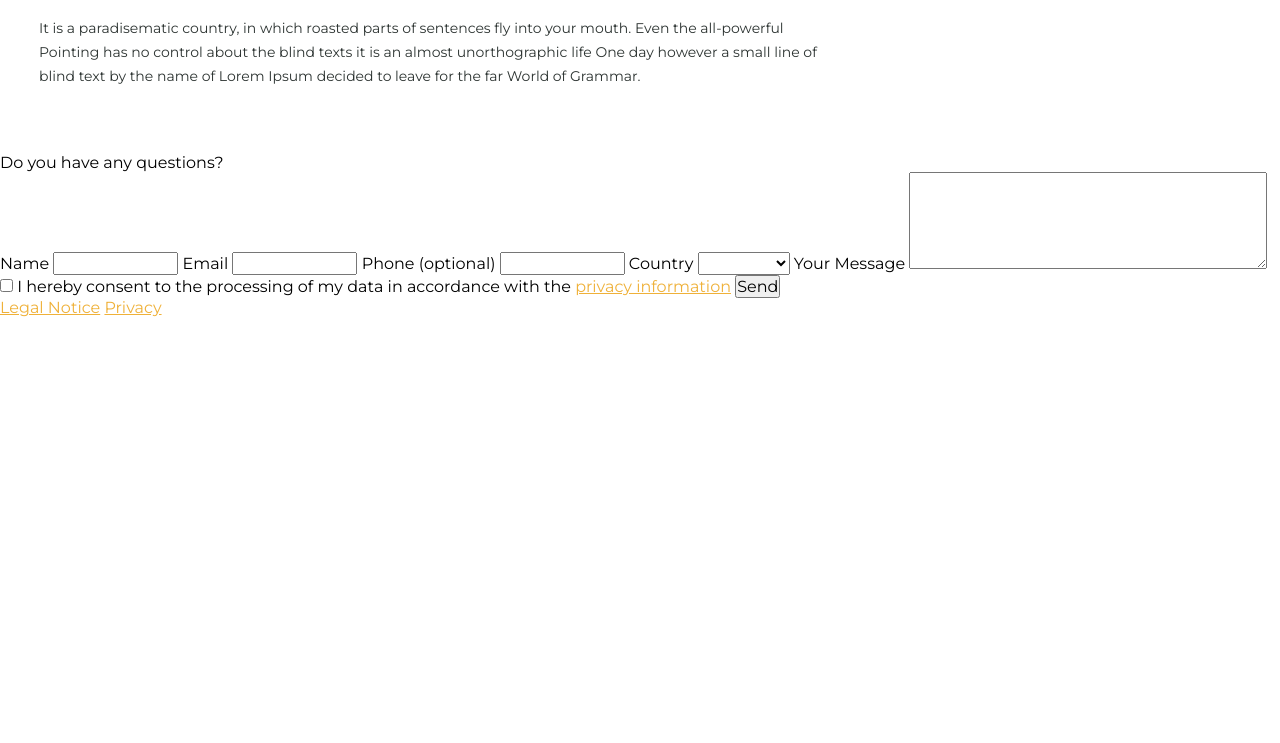
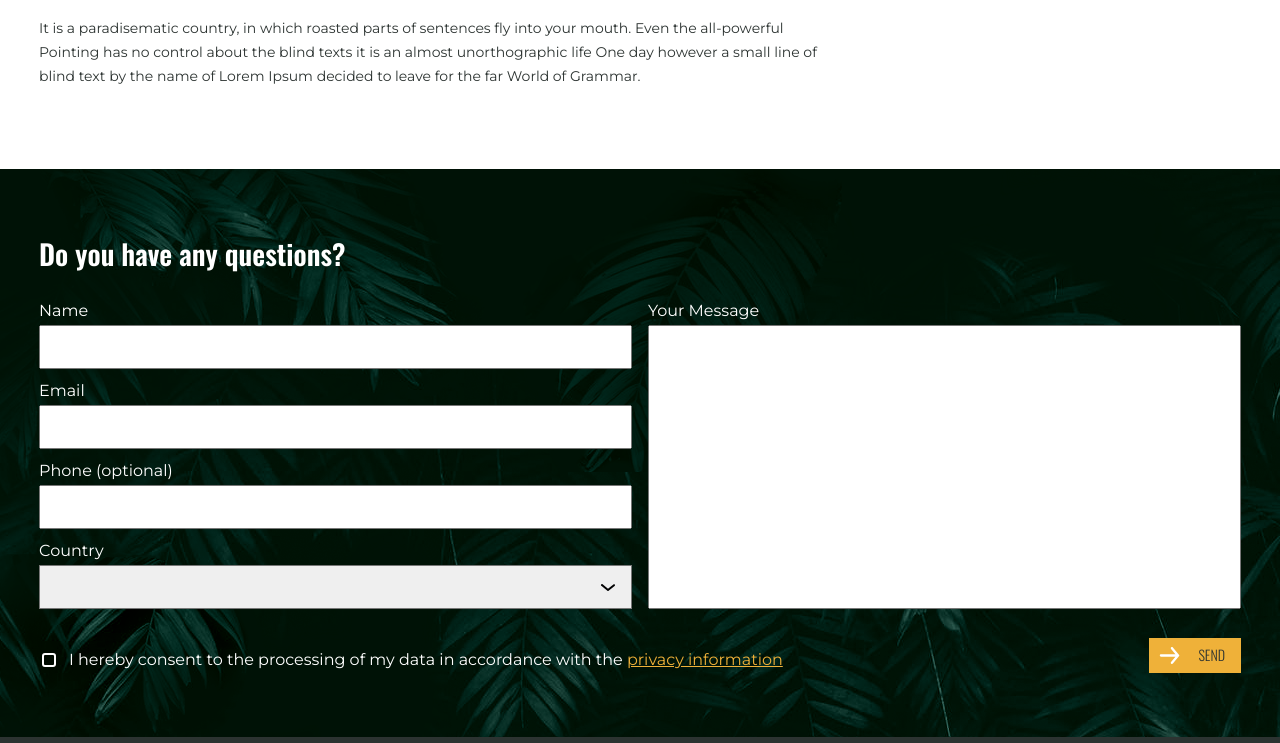
Before and after one commit to useFootGun/ACME, a plain HTML site: page index.html in a window 1280 px wide. Shown: the part 2832-3575 px from the top of the page. Drawn offline with Linux system fonts and the light colour scheme.

Commit message:
footer styles

```diff
--- a/css/index.css
+++ b/css/index.css
@@ -92,13 +92,16 @@ h1 {
 .grid {
     display: grid;
     grid-template-columns: repeat(6, 1fr);
-    column-gap: 1rem;
-    padding-block: 4rem;
+    column-gap: 16px;
+}
 
-    & article {
-        grid-column: 1/5;
-        margin-top: 4rem;
-    }
+div.grid {
+    padding-block: 4rem 5rem;
+}
+
+article {
+    grid-column: 1/5;
+    margin-top: 4rem;
 }
 
 .top-image {
@@ -367,7 +370,7 @@ aside {
     line-height: 1.43;
     color: var(--clr-ink);
     display: flex;
-    padding: 0.3rem 1rem 0.3rem 0.4rem;
+    padding: 0.2rem 1rem 0.2rem 0.4rem;
     align-items: center;
     gap: 0.9rem;
     cursor: pointer;
@@ -437,3 +440,152 @@ aside {
 .third-list-item:nth-of-type(3)::before {
     background-image: url("../img/icon/Extern-Link.svg");
 }
+
+/* footer styles */
+
+.footer {
+    background-color: var(--clr-ink);
+}
+
+.footer-top {
+    background-image: url("../img/photo/ACME_Background-Pattern.png");
+}
+
+.footer-bottom {
+    display: flex;
+    justify-content: space-between;
+    align-items: center;
+    padding-block: 0.6rem;
+    color: var(--clr-white);
+
+    & div {
+        display: flex;
+        gap: 2rem;
+    }
+
+    & div + div {
+        gap: 0.5rem;
+    }
+
+    & img {
+        height: 1.5rem;
+        filter: invert(90%) sepia(82%) saturate(17%) hue-rotate(295deg) brightness(106%) contrast(100%);
+    }
+}
+
+.social-links a {
+    background-color: var(--clr-yellow);
+    padding: 0.3rem;
+}
+
+/* form styles */
+
+form {
+    padding-block: 4rem;
+    grid-template-columns: repeat(6, 1fr);
+    grid-template-rows: 3.5rem repeat(4, 2.25rem 2.75rem) 4rem;
+    column-gap: 1rem;
+
+    & h2 {
+        font-family: var(--ff-heading);
+        font-weight: var(--fw-semi-bold);
+        font-size: 1.75rem;
+        color: var(--clr-white);
+        grid-column: 1/7;
+    }
+
+    & label {
+        color: var(--clr-white);
+        align-self: center;
+        margin-top: 0.5rem;
+    }
+
+    & select {
+        appearance: none;
+        background-image: url("../img/icon/Arrowhead_Down.svg");
+        background-repeat: no-repeat;
+        background-position: right .7em top 50%, 0 0;
+        background-size: 1.5em auto, 100%;
+    }
+}
+
+.form-left {
+    grid-column: 1/4;
+    grid-row: 2/10;
+    display: grid;
+    grid-template-rows: subgrid;
+}
+
+.form-right {
+    grid-column: 4/7;
+    grid-row: 2/10;
+    display: grid;
+    grid-template-rows: subgrid;
+
+    & textarea {
+        grid-row: 2/10;
+        resize: none;
+    }
+}
+
+.form-bottom {
+    grid-column: 1/7;
+    grid-row: 10/10;
+    display: flex;
+    align-self: end;
+    align-items: center;
+
+    & label {
+        user-select: none;
+    }
+
+    & input[type=checkbox] {
+        display: none;
+    }
+
+    & input[type=checkbox] + label {
+      padding-left: 30px;
+      position: relative;
+    }
+
+    & input[type=checkbox] + label::before {
+      display: block;
+      border: 2px solid var(--clr-white);
+      border-radius: 3px;
+      left: 3px;
+      top: 3px;
+      height: 14px;
+      width: 14px;
+      content: "";
+      position: absolute;
+      line-height: 14px;
+    }
+
+    /* falls unchecked
+
+    & input[type=checkbox]:invalid + label::before {
+    }
+
+    */
+
+    & input[type=checkbox]:checked + label::before {
+      content: "";
+      background-color: var(--clr-yellow);
+    }
+
+    & button {
+        margin-left: auto;
+        border: 0;
+        background-color: var(--clr-yellow);
+        font-family: var(--ff-heading);
+        font-weight: var(--fw-light);
+        font-size: var(--fs-400);
+        line-height: 1.43;
+        color: var(--clr-ink);
+        display: flex;
+        padding: 0.2rem 1rem 0.2rem 0.4rem;
+        align-items: center;
+        gap: 0.9rem;
+        cursor: pointer;
+    }
+}
--- a/index.html
+++ b/index.html
@@ -158,11 +158,11 @@
             </aside>
         </div>
     </main>
-    <footer>
-        <div>
-            <form>
+    <footer class="footer">
+        <div class="footer-top">
+            <form class="center grid">
                 <h2>Do you have any questions?</h2>
-                <div>
+                <div class="form-left">
                     <label for="name">Name</label>
                     <input type="text" id="name" name="name" required minlength="4" maxlength="8" size="10"/>
                     <label for="email">Email</label>
@@ -176,30 +176,35 @@
                         <option value="Finland">Finland</option>
                         <option value="Thailand">Thailand</option>
                     </select>
+                </div>
+                <div class="form-right">
                     <label for="message">Your Message</label>
                     <textarea id="message" name="message" rows="5" cols="33"></textarea>
                 </div>
-                <input type="checkbox" id="consent" name="consent" required/>
-                <label for="consent">I hereby consent to the processing of my data in accordance with the <a href="">privacy information</a></label>
-                <button>
-                    <div>Send</div>
-                </button>
+                <div class="form-bottom">
+                    <input type="checkbox" id="consent" name="consent" required/>
+                    <label for="consent">I hereby consent to the processing of my data in accordance with the <a href="">privacy information</a></label>
+                    <button>
+                        <img class="list-icon" src="img/icon/Arrow-Right.svg" alt=""/>
+                        SEND
+                    </button>
+                </div>
             </form>
         </div>
-        <div>
+        <div class="footer-bottom center">
             <div>
                 <a href="">Legal Notice</a>
                 <a href="">Privacy</a>
             </div>
-            <div>
+            <div class="social-links">
                 <a href="">
-                    <svg></svg>
+                    <img src="img/icon/Facebook.svg" alt="ttt"/>
                 </a>
                 <a href="">
-                    <svg></svg>
+                    <img src="img/icon/LinkedIn.svg" alt="vvv"/>
                 </a>
                 <a href="">
-                    <svg></svg>
+                    <img src="img/icon/Twitter.svg" alt="wwww"/>
                 </a>
             </div>
             <div>
```
Also changed, not shown: img/icon/Check.svg.
